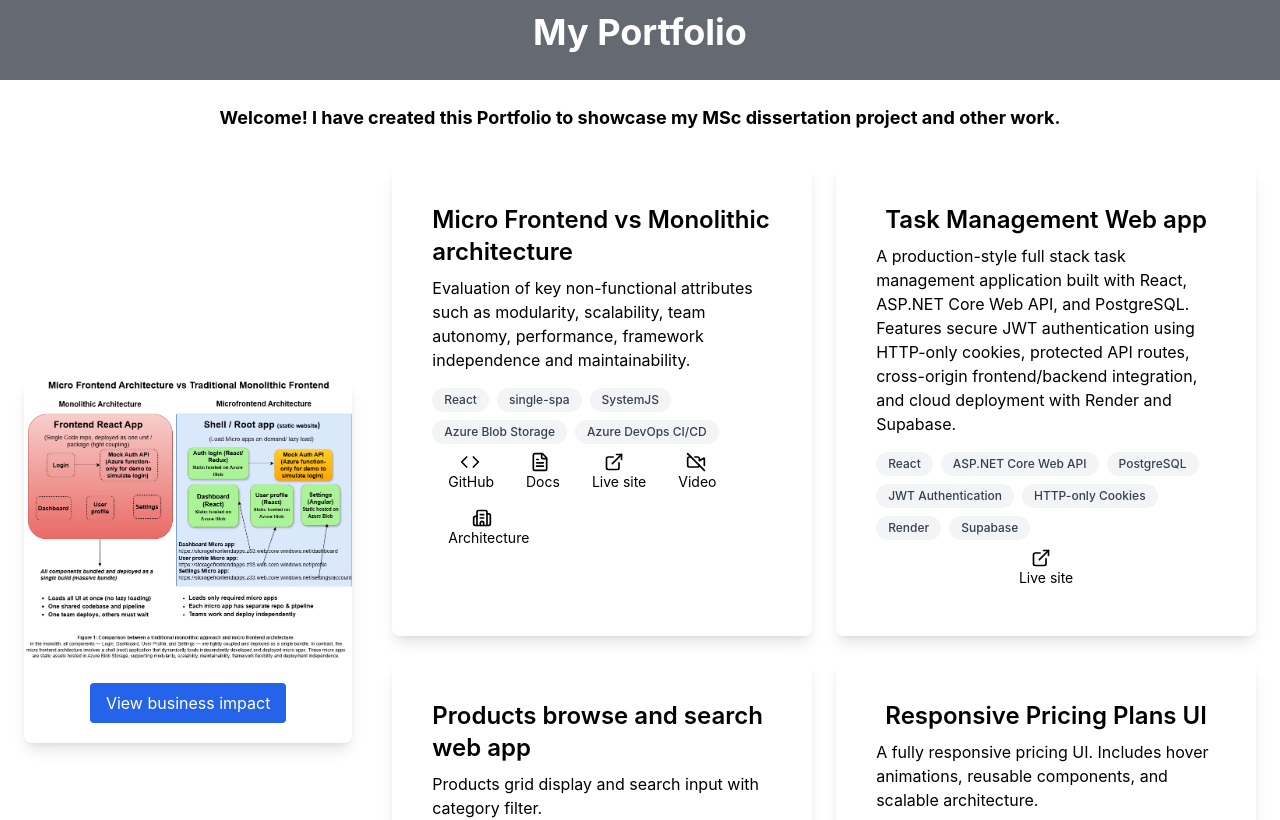
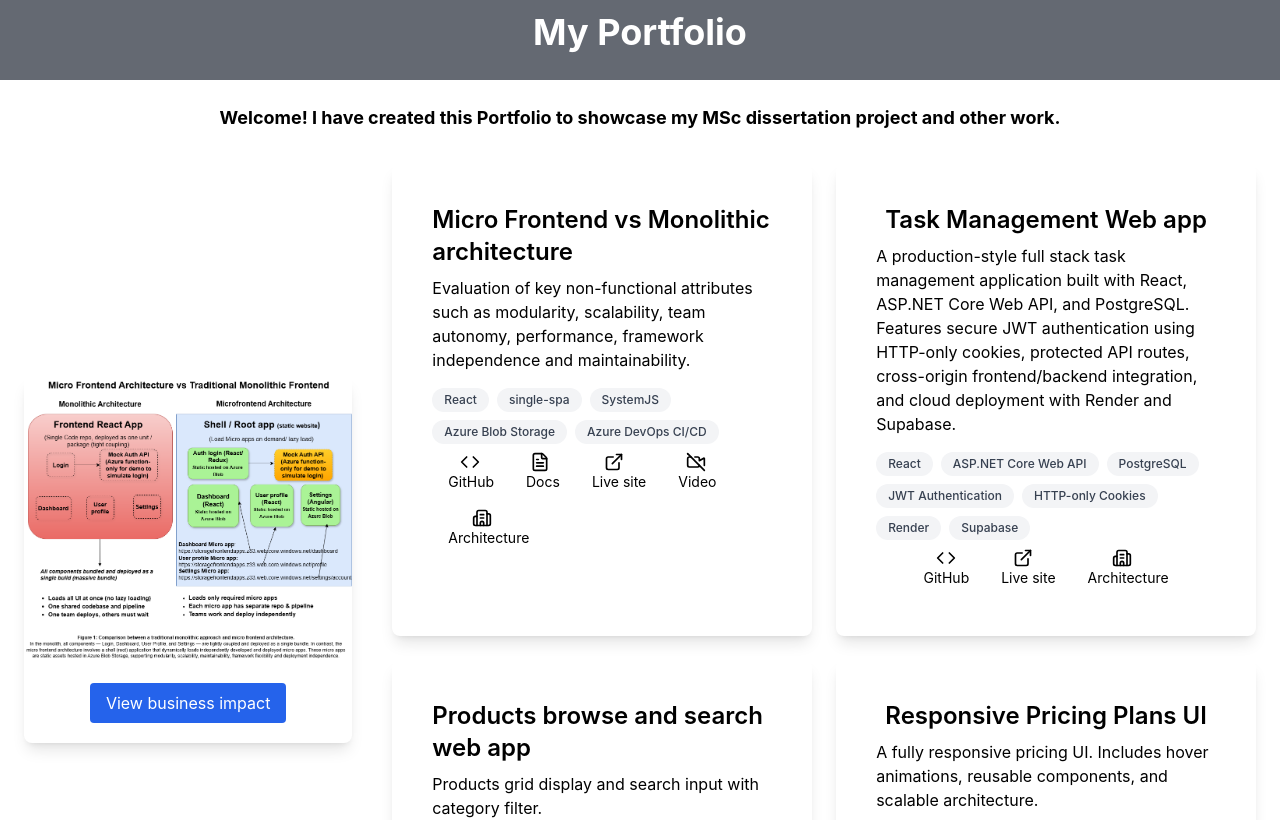
Before and after one commit to leslie628/career-portfolio, a React (Create React App) app: page / in a window 1280 px wide. Shown: the top 820 px of the page. Built offline with nearby package versions, Linux system fonts and the light colour scheme.

Commit message:
added architecture link

```diff
--- a/src/App.js
+++ b/src/App.js
@@ -43,11 +43,11 @@ const projects = [
     title: "Task Management Web app",
     description:
       "A production-style full stack task management application built with React, ASP.NET Core Web API, and PostgreSQL. Features secure JWT authentication using HTTP-only cookies, protected API routes, cross-origin frontend/backend integration, and cloud deployment with Render and Supabase.",
-    github: "",
+    github: "https://github.com/leslie628/task-web-app",
     docs: "",
     demo: "https://task-web-app-amber.vercel.app/",
     video: "",
-    architecture: "",
+    architecture: "https://github.com/leslie628/task-web-app/#architecture",
     tech: [
       "React",
       "ASP.NET Core Web API",
```
